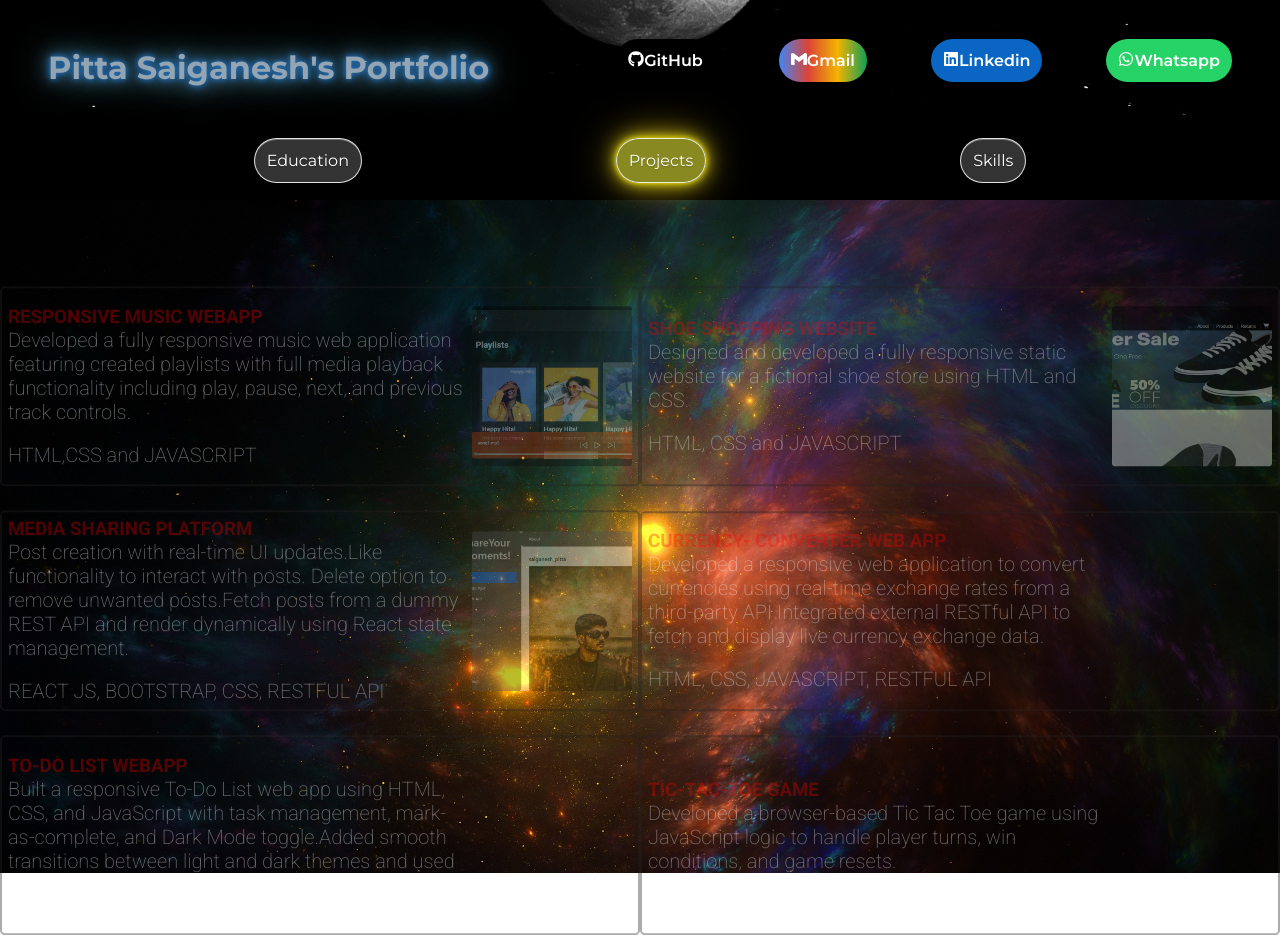
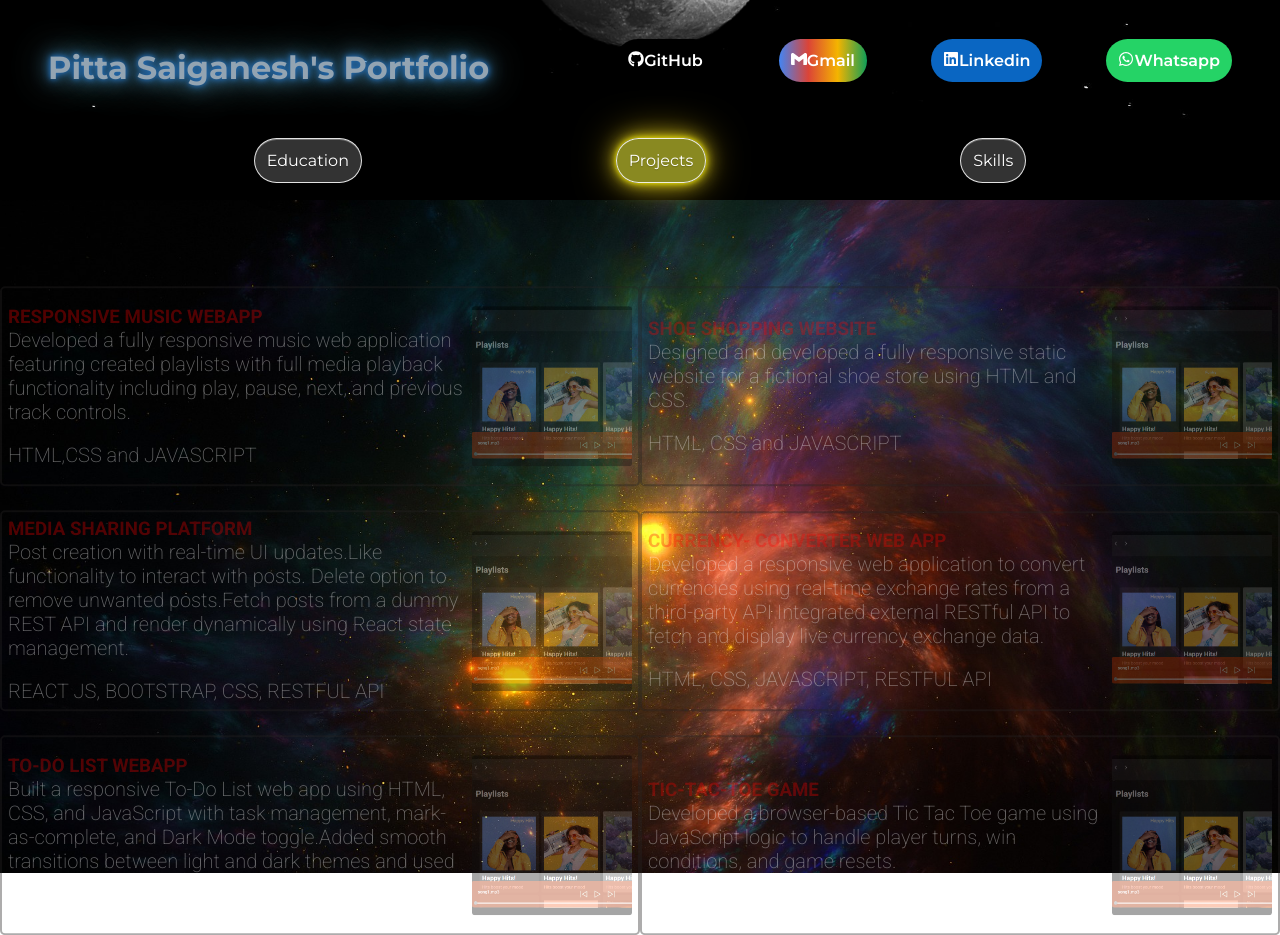
Before and after one commit to saiganesh-pitta/SAI-s-portfolio, a React (Vite) app: page /projects in a window 1280 px wide. Built offline with nearby package versions, Linux system fonts and the light colour scheme; a web font is replaced by a local one.

Commit message:
Update Projects.jsx

```diff
--- a/src/components/Projects.jsx
+++ b/src/components/Projects.jsx
@@ -57,7 +57,7 @@ import './Projects.css';
                          <p>{items.lang}</p>
                         </div>
                         <div>
-                          <div className='project_img' style={{backgroundImage:`url(${items.url})`}} >
+                          <div className='project_img' style={{backgroundImage: "url(/src/assets/img10.png)"}} >
                             </div>
                         </div>
                 </div></a>))}
```
